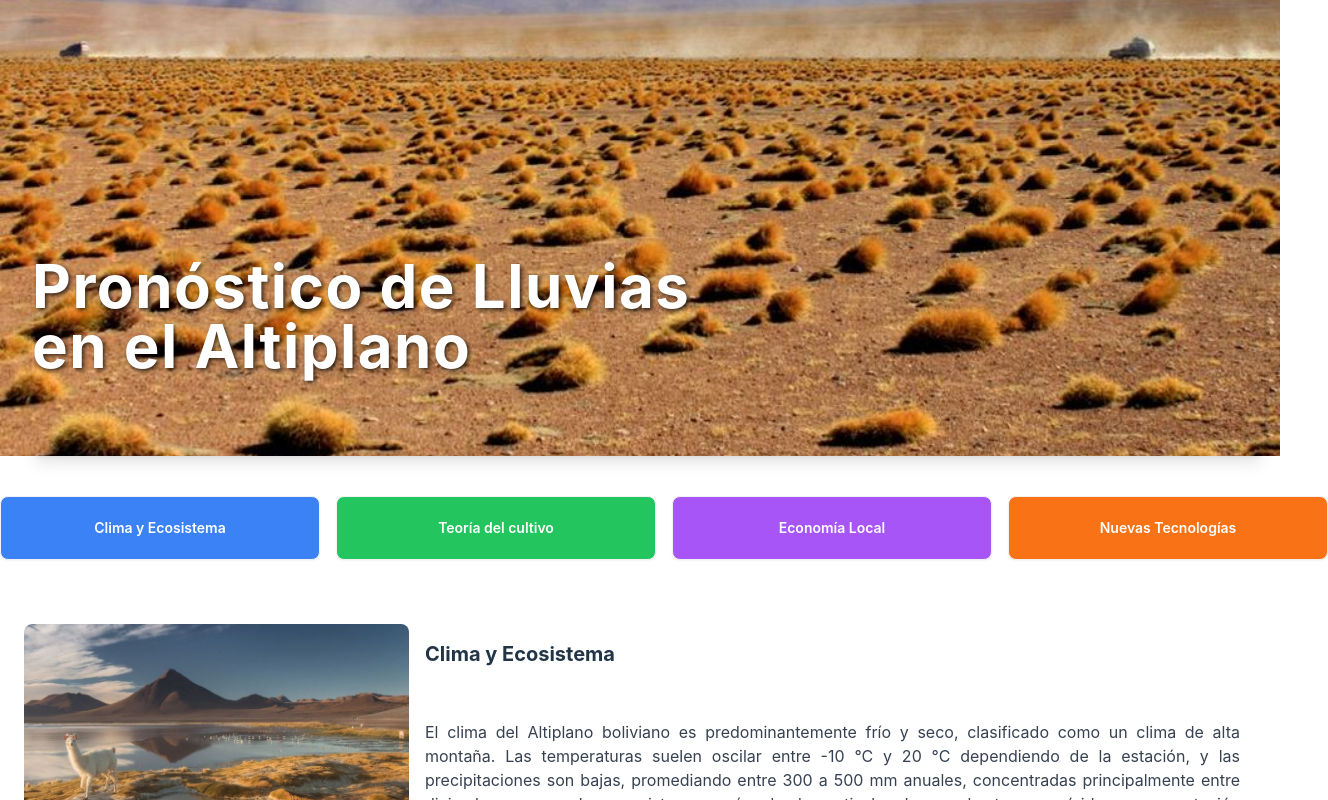
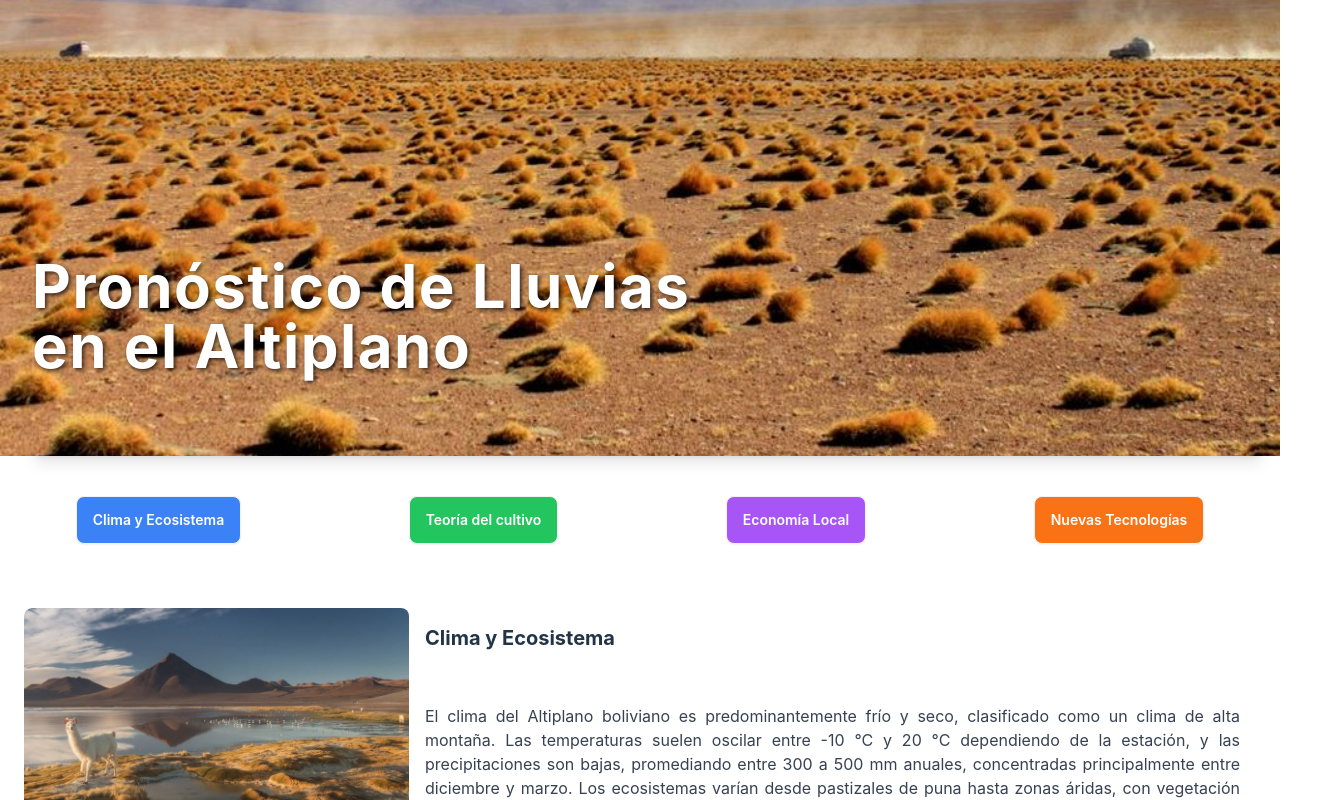
Before and after one commit to JELG-Developer/Frontend-Projecto-de-Plantacion, a React (Vite) app in the folder front-end-prediccion-de-papas/: page / in a window 1280 px wide. Shown: the part 408-1208 px from the top of the page, 1328 px wide, since content can reach past the window. Built offline with nearby package versions, Linux system fonts and the light colour scheme.

Commit message:
Arreglado desbordamiento

```diff
--- a/front-end-prediccion-de-papas/src/pages/Hero.jsx
+++ b/front-end-prediccion-de-papas/src/pages/Hero.jsx
@@ -71,27 +71,27 @@ const Hero = () => {
       </div>
 
       {/* Botones de selección de información */}
-      <div className="py-10 grid grid-cols-2 gap-4 md:flex md:justify-around md:flex-row">
+      <div className="py-10 gap-4 md:flex md:justify-around md:flex-row">
         <button
-          className="btn w-full max-w-xs bg-blue-500 text-white hover:bg-blue-700 transition duration-200 h-12 md:h-16"
+          className="btn  bg-blue-500 text-white hover:bg-blue-700 transition duration-200 h-12 "
           onClick={() => setSelectedInfo("Clima")}
         >
           Clima y Ecosistema
         </button>
         <button
-          className="btn w-full max-w-xs bg-green-500 text-white hover:bg-green-700 transition duration-200 h-12 md:h-16"
+          className="btn  bg-green-500 text-white hover:bg-green-700 transition duration-200 h-12 "
           onClick={() => setSelectedInfo("Teoria")}
         >
           Teoría del cultivo
         </button>
         <button
-          className="btn w-full max-w-xs bg-purple-500 text-white hover:bg-purple-700 transition duration-200 h-12 md:h-16"
+          className="btn  bg-purple-500 text-white hover:bg-purple-700 transition duration-200 h-12 "
           onClick={() => setSelectedInfo("Economia")}
         >
           Economía Local
         </button>
         <button
-          className="btn w-full max-w-xs bg-orange-500 text-white hover:bg-orange-700 transition duration-200 h-12 md:h-16"
+          className="btn  bg-orange-500 text-white hover:bg-orange-700 transition duration-200 h-12 "
           onClick={() => setSelectedInfo("Tecnologia")}
         >
           Nuevas Tecnologías
```
